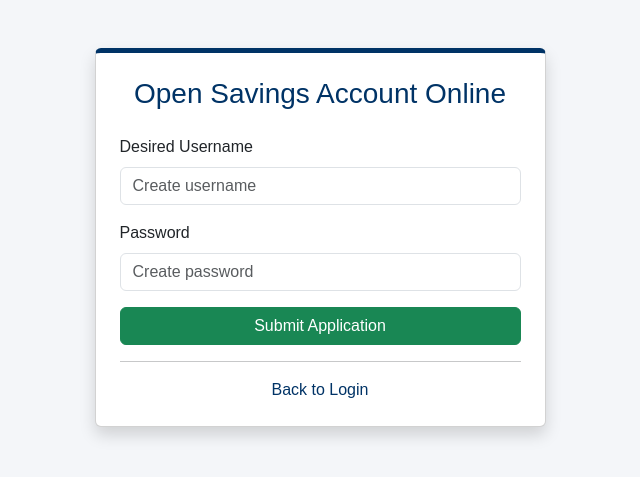
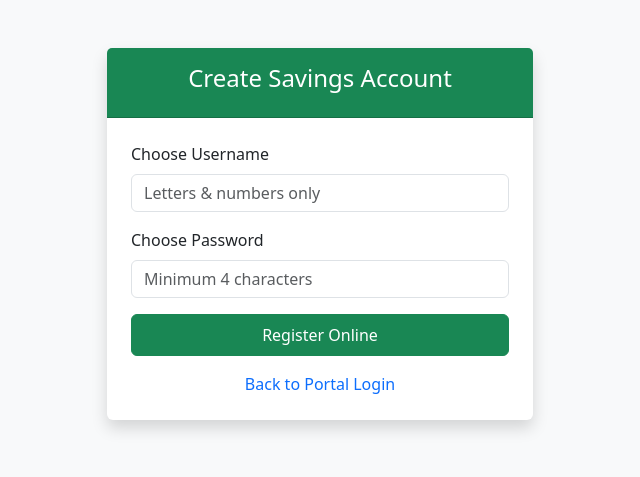
Before and after one commit to tibinjohn193-blip/procentric-cyber-bank, a Flask app: page /register in a window 1280 px wide. Shown: the top 477 px of the page, without its empty margins (320-960 px from the left). Run offline with Flask 3, Linux system fonts and the light colour scheme.

Commit message:
register.html

```diff
--- a/templates/register.html
+++ b/templates/register.html
@@ -1,32 +1,37 @@
 <!DOCTYPE html>
-<html lang="en">
+<html>
 <head>
-    <meta charset="UTF-8">
-    <title>IDB NetBanking - Open Account</title>
+    <title>Online Registration - Cyber Bank</title>
     <link rel="stylesheet" href="https://cdn.jsdelivr.net/npm/bootstrap@5.3.0/dist/css/bootstrap.min.css">
 </head>
-<body style="background-color: #f4f6f9; font-family: sans-serif;">
-    <div class="container mt-5">
-        <div class="row justify-content-center">
-            <div class="col-md-5">
-                <div class="card shadow p-4" style="border-top: 5px solid #003366;">
-                    <h3 class="text-center mb-4" style="color: #003366;">Open Savings Account Online</h3>
+<body class="bg-light">
+    <div class="container mt-5" style="max-width: 450px;">
+        <div class="card shadow border-0 mt-5">
+            <div class="card-header bg-success text-white text-center py-3">
+                <h4>Create Savings Account</h4>
+            </div>
+            <div class="card-body p-4">
                 {% with messages = get_flashed_messages() %}
-                        {% if messages %}{% for m in messages %}<div class="alert alert-danger text-center small py-2">{{ m }}</div>{% endfor %}{% endif %}
+                  {% if messages %}
+                    {% for message in messages %}
+                      <div class="alert alert-danger text-center">{{ message }}</div>
+                    {% endfor %}
+                  {% endif %}
                 {% endwith %}
+
                 <form method="POST">
                     <div class="mb-3">
-                            <label class="form-label">Desired Username</label>
-                            <input type="text" name="username" class="form-control" placeholder="Create username" required>
+                        <label class="form-label">Choose Username</label>
+                        <input type="text" name="username" class="form-control" required placeholder="Letters & numbers only">
                     </div>
                     <div class="mb-3">
-                            <label class="form-label">Password</label>
-                            <input type="password" name="password" class="form-control" placeholder="Create password" required>
+                        <label class="form-label">Choose Password</label>
+                        <input type="password" name="password" class="form-control" required placeholder="Minimum 4 characters">
                     </div>
-                        <button type="submit" class="btn btn-success w-100">Submit Application</button>
+                    <button type="submit" class="btn btn-success w-100 py-2">Register Online</button>
                 </form>
-                    <hr>
-                    <div class="text-center"><a href="/login" style="text-decoration: none; color: #003366;">Back to Login</a></div>
+                <div class="text-center mt-3">
+                    <a href="/login" class="text-decoration-none">Back to Portal Login</a>
                 </div>
             </div>
         </div>
```
Lines whose indentation alone changed are shown as unchanged.
